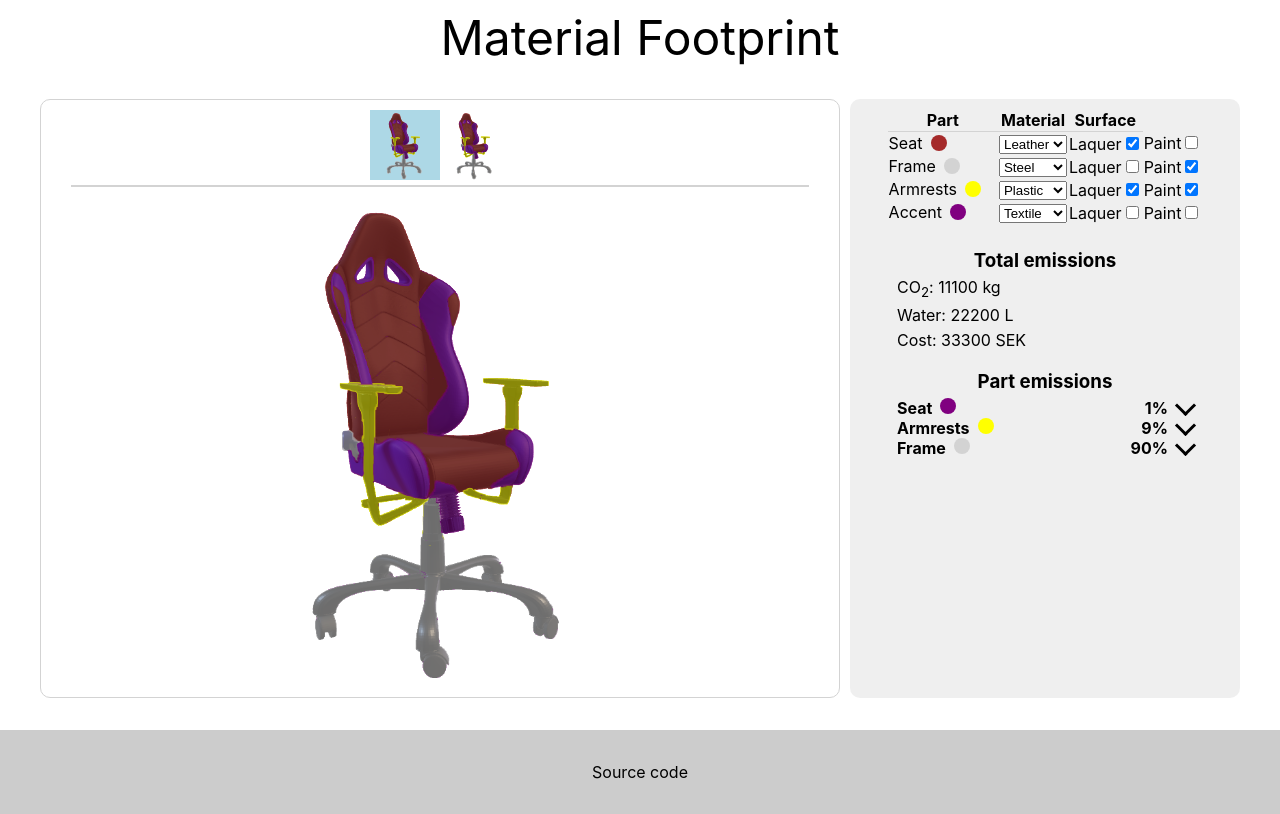
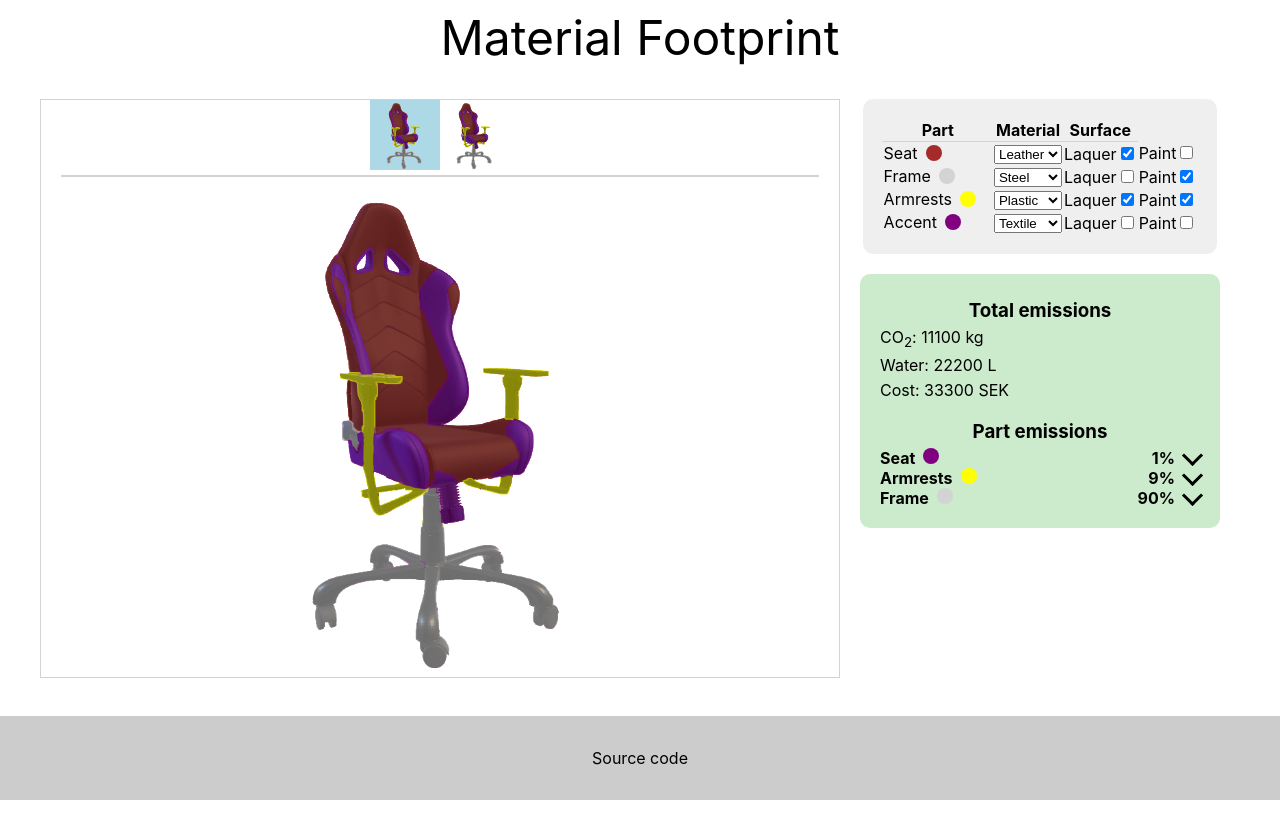
Before and after one commit to marc7s/MaterialFootprint, a React (Create React App) app in the folder Frontend/material-footprint/: page / in a window 1280 px wide. Built offline with nearby package versions, Linux system fonts and the light colour scheme.

Commit message:
Made the separation of the widget clearer

```diff
--- a/Frontend/material-footprint/src/API.ts
+++ b/Frontend/material-footprint/src/API.ts
@@ -1,7 +1,7 @@
 /* Components */
 
 /* Utilities */
-import { Model, ModelPart } from "Configurator/interfaces";
+import { Model } from "Configurator/interfaces";
 
 import seat from 'assets/configurator/chair/Seat.png';
 import frame from 'assets/configurator/chair/Frame.png';
@@ -9,7 +9,7 @@ import armrests from 'assets/configurator/chair/Armrests.png';
 import accent from 'assets/configurator/chair/Accent.png';
 
 /* Shared */
-import { Emission, Material, SurfaceTreatment } from "shared/interfaces";
+import { Material, SurfaceTreatment } from "shared/interfaces";
 import { uniqueID } from "shared/utils";
 
 
@@ -129,37 +129,3 @@ export async function getModels(): Promise<Model[]> {
         }
     ]
 }
-
-// Get a list of all the materials from the API
-export async function getEmissions(modelParts: ModelPart[]): Promise<Emission[]> {
-    const materials = await getMaterials();
-    return [
-        {
-            partName: "Seat",
-            material: materials.find(material => material.name === 'Textile')!,
-            emissionCost: {
-                co2CostInDollar: 100,
-                h2oCostInDollar: 200,
-                priceInDollar: 300
-            }
-        },
-        {
-            partName: "Armrests",
-            material: materials.find(material => material.name === 'Plastic')!,
-            emissionCost: {
-                co2CostInDollar: 1000,
-                h2oCostInDollar: 2000,
-                priceInDollar: 3000
-            }
-        },
-        {
-            partName: "Frame",
-            material: materials.find(material => material.name === 'Steel')!,
-            emissionCost: {
-                co2CostInDollar: 10000,
-                h2oCostInDollar: 20000,
-                priceInDollar: 30000
-            }
-        }
-    ]
-}
--- a/Frontend/material-footprint/src/Configurator/Configurator.sass
+++ b/Frontend/material-footprint/src/Configurator/Configurator.sass
@@ -10,16 +10,9 @@
     flex-direction: column
     border: 1.5px solid lightgray
 
-.Configurator-model-container,
-.Configurator-model-config-widget
-    border-radius: 10px
-    padding: 10px
-
 .Configurator-model-config-widget
     display: flex
     flex-direction: column
-    background-color: rgba(100, 100, 100, 0.1)
-    margin-left: 10px
 
 .Configurator-container
     $models: 2fr
--- a/Frontend/material-footprint/src/Configurator/Configurator.tsx
+++ b/Frontend/material-footprint/src/Configurator/Configurator.tsx
@@ -143,7 +143,7 @@ function Configurator() {
             currentModel &&
             <>
               <ModelConfiguratorComponent model={currentModel} onPartMaterialChange={onPartMaterialChange} onPartSurfaceTreatmentChange={onPartSurfaceTreatmentChange}></ModelConfiguratorComponent>
-              <Widget currentModel={currentModel}></Widget>
+              <Widget currentModelParts={currentModel.parts}></Widget>
             </>
           }
         </div>
--- a/Frontend/material-footprint/src/Configurator/ModelConfiguratorComponent/ModelConfiguratorComponent.sass
+++ b/Frontend/material-footprint/src/Configurator/ModelConfiguratorComponent/ModelConfiguratorComponent.sass
@@ -4,6 +4,9 @@
     margin: 0 auto
     border-collapse: collapse
     margin-bottom: 20px
+    background-color: rgba(100, 100, 100, 0.1)
+    border-radius: 10px
+    padding: 20px
 
 .ModelConfiguratorComponent-header th
     border-bottom: 1px solid lightgray
--- a/Frontend/material-footprint/src/Configurator/Widget/Widget.sass
+++ b/Frontend/material-footprint/src/Configurator/Widget/Widget.sass
@@ -2,7 +2,9 @@
     display: flex
     flex-direction: column
     margin: 0 auto
-    border-radius: 8px
+    border-radius: 10px
+    padding: 20px
+    background-color: rgba(0, 150, 0, 0.2)
     width: 80%
 
     .Widget-total-value
--- a/Frontend/material-footprint/src/Configurator/Widget/Widget.tsx
+++ b/Frontend/material-footprint/src/Configurator/Widget/Widget.tsx
@@ -5,8 +5,8 @@ import './Widget.sass';
 import EmissionComponent from 'Configurator/EmissionComponent/EmissionComponent';
 
 /* Utilities */
-import { getEmissions } from 'API';
-import { Model } from 'Configurator/interfaces';
+import { getMaterials } from 'API';
+import { ModelPart } from 'Configurator/interfaces';
 
 /* Shared */
 import { Emission, EmissionCost } from 'shared/interfaces';
@@ -15,19 +15,54 @@ import { uniqueID } from 'shared/utils';
 
 
 export interface WidgetProp {
-  currentModel: Model;
+  currentModelParts: ModelPart[];
 }
 
-function Widget({ currentModel }: WidgetProp) {
+// Get a list of all the materials from the API
+// Since the widget is separated this is defined here and not in the API file
+async function getEmissions(modelParts: ModelPart[]): Promise<Emission[]> {
+  const materials = await getMaterials();
+  return [
+      {
+          partName: "Seat",
+          material: materials.find(material => material.name === 'Textile')!,
+          emissionCost: {
+              co2CostInDollar: 100,
+              h2oCostInDollar: 200,
+              priceInDollar: 300
+          }
+      },
+      {
+          partName: "Armrests",
+          material: materials.find(material => material.name === 'Plastic')!,
+          emissionCost: {
+              co2CostInDollar: 1000,
+              h2oCostInDollar: 2000,
+              priceInDollar: 3000
+          }
+      },
+      {
+          partName: "Frame",
+          material: materials.find(material => material.name === 'Steel')!,
+          emissionCost: {
+              co2CostInDollar: 10000,
+              h2oCostInDollar: 20000,
+              priceInDollar: 30000
+          }
+      }
+  ]
+}
+
+function Widget({ currentModelParts }: WidgetProp) {
   const [emissions, setEmissions] = useState([] as Emission[]);
 
   // Load emissions from API on first render
   useEffect(() => {
     async function loadEmissions() {
-      getEmissions(currentModel.parts).then(m => setEmissions(m));
+      getEmissions(currentModelParts).then(m => setEmissions(m));
     }
     loadEmissions();
-  }, [currentModel]);
+  }, [currentModelParts]);
 
   function sum(a: number, b: number) {
     return a + b;
```
